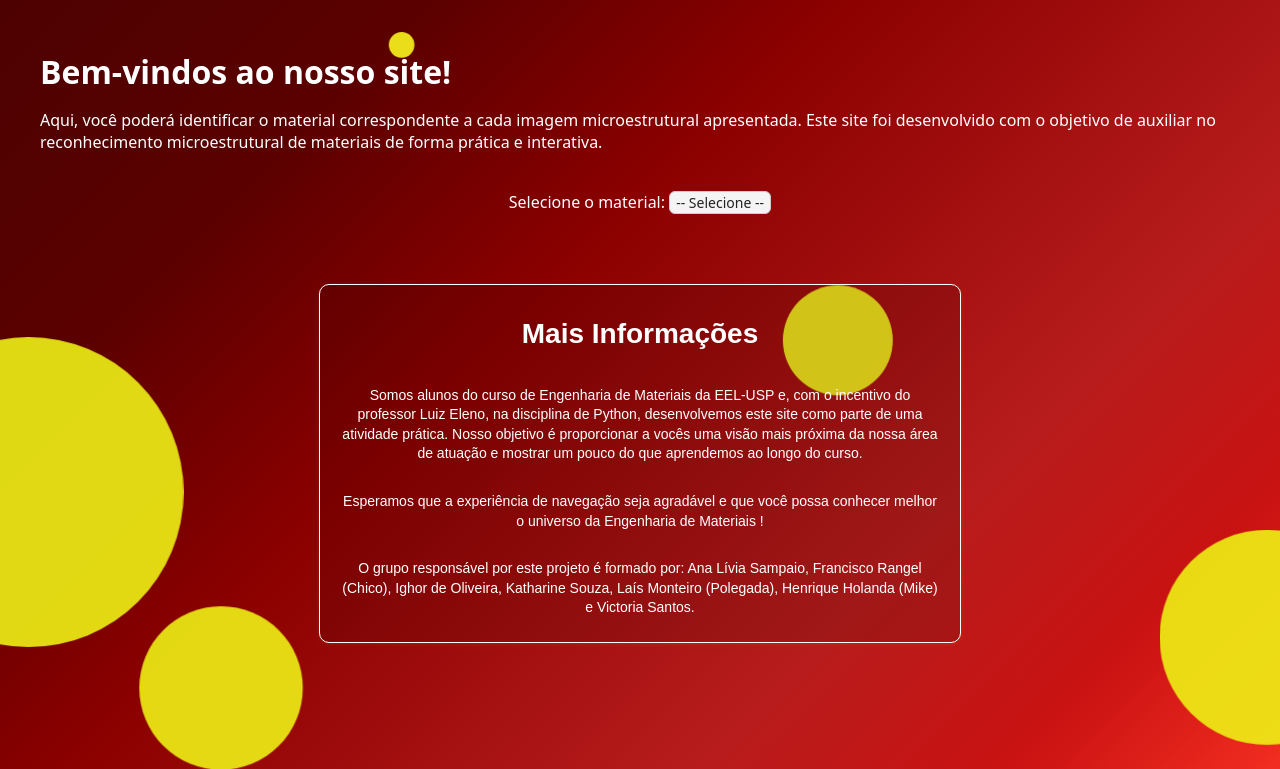
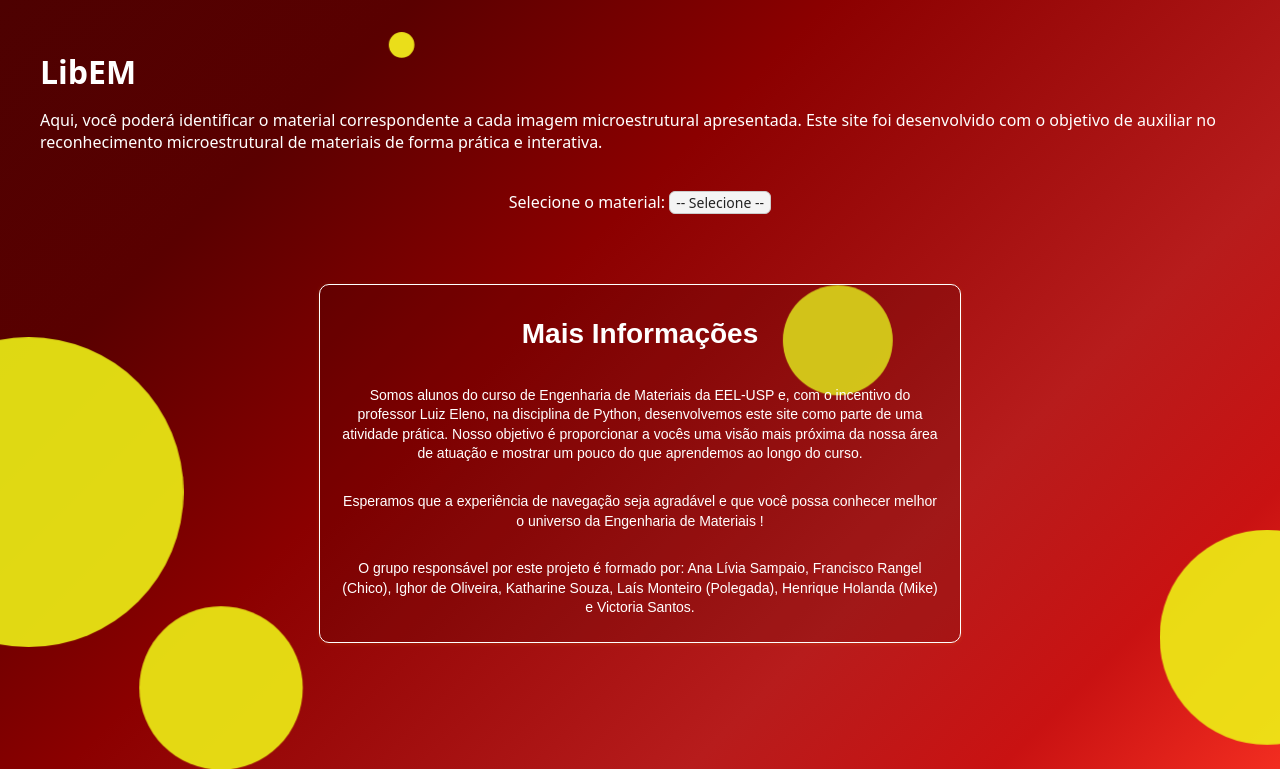
Before and after one commit to ChicoBrx/Trabalho-Python, a Flask app: template Programa/templates/index.html in a window 1280 px wide. Shown: the top 769 px of the page. Run offline with Flask 3, Linux system fonts and the light colour scheme; the template is opened without the code that fills it, so the values that code supplies are empty.

Commit message:
troca de nome

```diff
--- a/Programa/templates/index.html
+++ b/Programa/templates/index.html
@@ -3,7 +3,7 @@
 <head>
   <meta name="viewport" content="width=device-width, initial-scale=1.0">
   <meta charset="UTF-8">
-  <title>Conheça os Materiais</title>
+  <title>LibEM</title>
 
   <!-- Link para o arquivo CSS externo -->
   <link rel="stylesheet" href="{{ url_for('static', filename='style.css') }}">
@@ -20,7 +20,7 @@
 
   <!-- Conteúdo principal da página -->
   <div class="conteudo">
-    <h1>Bem-vindos ao nosso site!</h1>
+    <h1>LibEM</h1>
     <p>Aqui, você poderá identificar o material correspondente a cada imagem microestrutural apresentada.
     Este site foi desenvolvido com o objetivo de auxiliar no reconhecimento microestrutural de materiais de forma prática e interativa.</p>
     <!-- Script de redirecionamento -->
```
